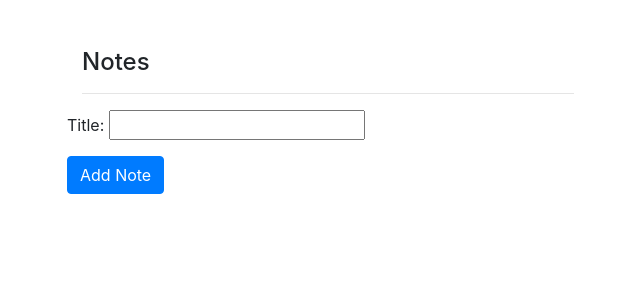
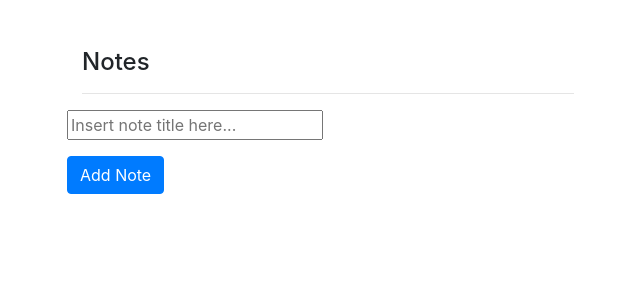
Before and after one commit to ewink1977/AJAX_Notes, a Django app: page / in a window 1280 px wide. Shown: the top 300 px of the page, without its empty margins (51-691 px from the left). Run offline with Django 3.2, Linux system fonts and the light colour scheme; data that the repository does not hold is empty; some libraries are stand-ins or nearby versions.

Commit message:
Started adding JS.

```diff
--- a/AJAXNotesApp/forms.py
+++ b/AJAXNotesApp/forms.py
@@ -1,8 +1,20 @@
 from django import forms
-from django.forms.widgets import Textarea
+from django.forms.widgets import TextInput, Textarea
 
 class addNote(forms.Form):
-    title = forms.CharField(max_length = 50)
+    title = forms.CharField(
+        max_length = 50,
+        label = '',
+        widget = TextInput(attrs={
+            'placeholder': 'Insert note title here...'
+            })
+    )
 
-class addDescription(forms.Form):
-    description = forms.CharField(widget = Textarea(attrs = {'rows': 10}))
+# class addDescription(forms.Form):
+#     description = forms.CharField(
+#         label = '',
+#         widget = Textarea(attrs = {
+#             'rows': 6,
+#             'placeholder': 'Enter description here...',
+#             })
+#     )
--- a/AJAXNotesApp/models.py
+++ b/AJAXNotesApp/models.py
@@ -2,6 +2,6 @@ from django.db import models
 
 class Note(models.Model):
     title = models.CharField(max_length = 100)
-    description = models.TextField(default = None)
+    description = models.TextField(null = True)
     created_at = models.DateTimeField(auto_now_add = True)
     updated_at = models.DateTimeField(auto_now = True)
--- a/AJAXNotesApp/templates/html/home.html
+++ b/AJAXNotesApp/templates/html/home.html
@@ -13,35 +13,32 @@
             <h4>Notes</h4>
             <hr />
         </div>
-        {% if notes %}
-        {% for note in notes %}
-        <div class="row">
-            <div class="col-5 p-1">
-                <h2>{{ note.title }}</h2>
-            </div>
-            <div class="col-1 p-1">
-                <form action="{% url 'deleteNote' note.pk %}" method="POST">
-                    <button type="button" class="btn btn-outline-danger">Delete</button>
-                </form>
-            </div>
+        <div class="notes">
+            <!-- AJAX Stuff Should Appear Here. -->
         </div>
         <div class="row">
-            <div class="col-6 p-1">
-                {{ descForm.as_p }}
-                <hr />
-            </div>
-        </div>
-        {% endfor %}
-        {% endif %}
-        <div class="row">
-            <div class="col-6">
-                {{ noteForm.as_p }}
+            <div class="col-8">
                 <form action="{% url 'addTitle' %}" method="POST">
+                    {% csrf_token %}
+                    {{ noteForm.as_p }}
                     <button class="btn btn-primary" type="submit">Add Note</button>
                 </form>
             </div>
         </div>
     </div>
+    <script>
+        // Script to make textarea submit via ENTER key.
+        function pressed(e) {
+            if ( (window.event ? event.keyCode : e.which) == 13) {
+                document.forms[0].submit()
+            }
+        }
+    </script>
+    <script>
+        // AJAX Script
+
+    </script>
+    <script src="https://ajax.googleapis.com/ajax/libs/jquery/3.5.1/jquery.min.js"></script>
     <script src="https://stackpath.bootstrapcdn.com/bootstrap/4.5.2/js/bootstrap.min.js"></script>
     <script src="https://stackpath.bootstrapcdn.com/bootstrap/4.5.2/js/bootstrap.bundle.min.js"></script>
 </body>
--- a/AJAXNotesApp/views.py
+++ b/AJAXNotesApp/views.py
@@ -1,22 +1,33 @@
-from django.shortcuts import render
-from .forms import addNote, addDescription
+from django.shortcuts import render, redirect
+from .forms import addNote
 from .models import Note
 
 def viewNotes(request):
-    noteForm = addNote(auto_id = False)
-    descForm = addDescription(auto_id = False)
+    noteForm = addNote
     context = {
         'noteForm': noteForm,
-        'descForm': descForm,
         'notes': Note.objects.all()
     }
     return render(request, 'html/home.html', context)
 
 def noteAdd(request, noteID):
-    pass
+    if request.method == 'POST':
+        add_note = Note.objects.get(id = noteID)
+        add_note.description = request.POST['description']
+        add_note.save()
+    return render(request, 'html/notes.html')
 
 def titleAdd(request):
-    pass
+    newTitle = addNote(request.POST)
+    if request.method == 'POST':
+        if newTitle.is_valid():
+            Note.objects.create(
+                title = newTitle.cleaned_data['title']
+            )
+    return render(request, 'html/notes.html')
 
 def deleteNote(request, noteID):
-    pass
+    if request.method == 'POST':
+        note2delete = Note.objects.get(id = noteID)
+        note2delete.delete()
+    return render(request, 'html/notes.html')
```
Also changed, not shown: AJAXNotesApp/templates/html/notes.html (added, +29 -0 lines), AJAXNotesApp/migrations/0002_auto_20210128_2156.py (added).
